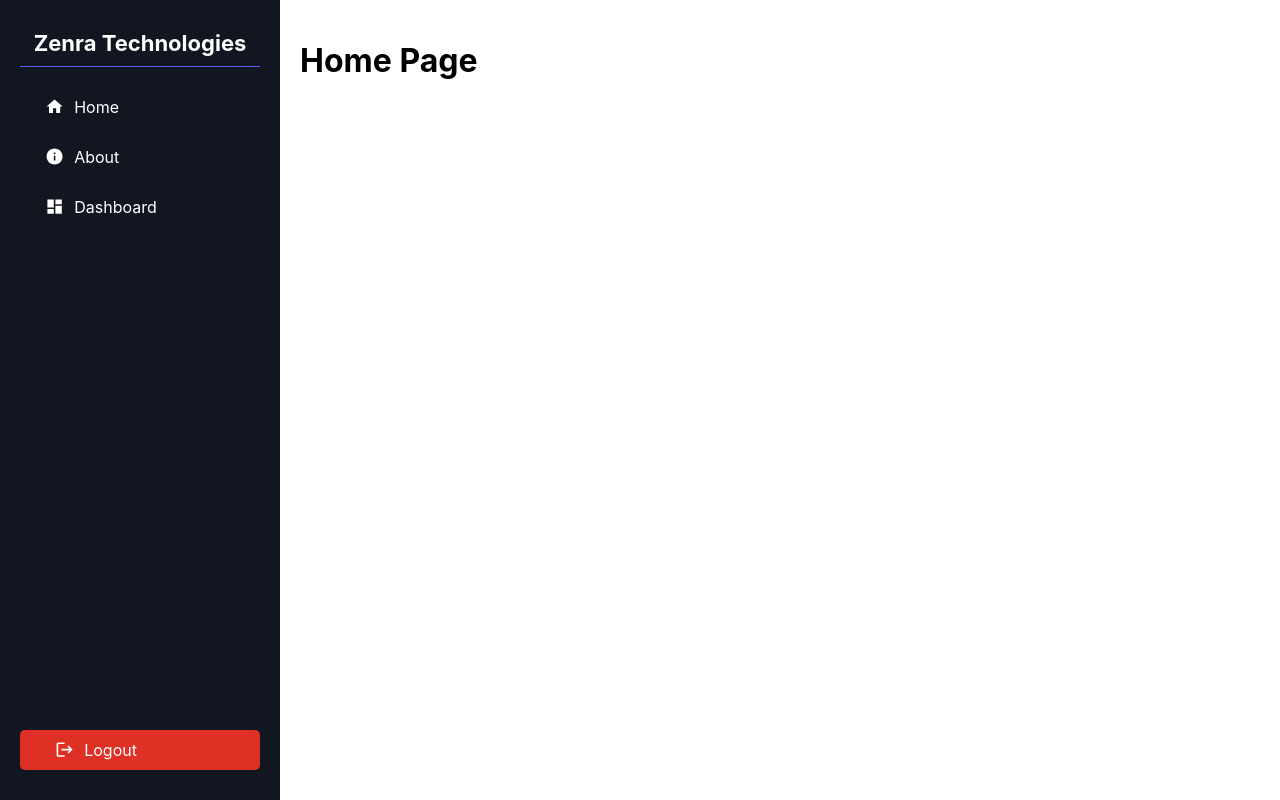
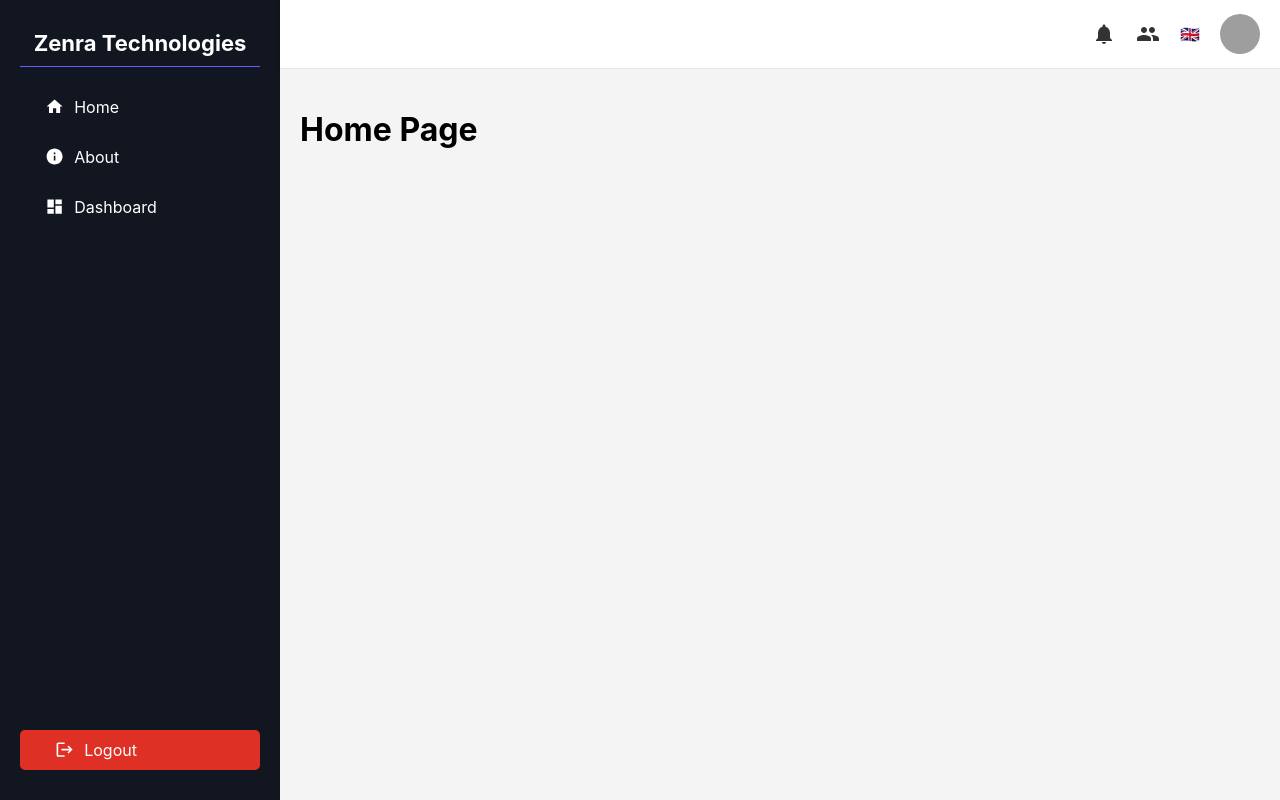
Before and after one commit to LahiruV/Zenra-Front-V2, a React (Vite) app: page / in a window 1280 px wide. Built offline with nearby package versions, Linux system fonts and the light colour scheme; grey boxes are pictures that could not be loaded.

Commit message:
Refactor sidebar component CSS and add header component

```diff
--- a/src/components/index.ts
+++ b/src/components/index.ts
@@ -1,3 +1,4 @@
 export { default as Home } from './aa/Home';
-export { default as Sidebar } from './main-components/sidebar-components/sidebar-component';
+export { default as Sidebar } from './main-components/sidebar-component/sidebar-component';
 export { default as NewHome } from './aa/NewHome';
+export { default as Header } from './main-components/header-component/header-component';
--- /dev/null
+++ b/src/components/main-components/header-component/header-component.css
@@ -0,0 +1,41 @@
+.main-header {
+    height: 68px;
+    display: flex;
+    justify-content: space-between;
+    align-items: center;
+    padding: 0 20px;
+    box-shadow: 0 2px 4px rgba(0, 0, 0, 0.1);
+    background-color: #fff;
+    border-bottom: 1px solid #eaeaea;
+}
+
+.header-left {
+    display: flex;
+    align-items: center;
+}
+
+.header-right {
+    display: flex;
+    align-items: center;
+}
+
+.header-icon {
+    margin-right: 20px;
+    cursor: pointer;
+    font-size: 24px;
+    color: #333;
+}
+
+.header-language {
+    display: flex;
+    align-items: center;
+    margin-right: 20px;
+    font-size: 16px;
+}
+
+.header-avatar {
+    cursor: pointer;
+    width: 40px;
+    height: 40px;
+    border-radius: 50%;
+}
--- /dev/null
+++ b/src/components/main-components/header-component/header-component.tsx
@@ -0,0 +1,26 @@
+import React from 'react';
+import NotificationsIcon from '@mui/icons-material/Notifications';
+import PeopleIcon from '@mui/icons-material/People';
+import Avatar from '@mui/material/Avatar';
+import './header-component.css';
+
+const Header: React.FC = () => {
+    return <div>
+        <header className='main-header'>
+            <div className='header-left'>
+                {/* <SearchIcon className="header-icon" /> */}
+            </div>
+            <div className='header-right'>
+                <NotificationsIcon className="header-icon" />
+                <PeopleIcon className="header-icon" />
+                <div className="header-language">
+                    <span>🇬🇧</span>
+                    {/* Add your language switcher here */}
+                </div>
+                <Avatar src="https://i.pravatar.cc/300" alt="User Avatar" className="header-avatar" />
+            </div>
+        </header>
+    </div>;
+};
+
+export default Header;
--- a/src/layout/main-base-layout/main-base-layout.css
+++ b/src/layout/main-base-layout/main-base-layout.css
@@ -4,8 +4,15 @@
     margin: -8px;
 }
 
+.content-area {
+    flex: 1;
+    display: flex;
+    flex-direction: column;
+}
+
 .main-base-layout-children {
     flex: 1;
     padding: 20px;
     overflow-y: auto;
+    background-color: #f4f4f4;
 }
--- a/src/layout/main-base-layout/main-base-layout.tsx
+++ b/src/layout/main-base-layout/main-base-layout.tsx
@@ -1,5 +1,5 @@
 import React from 'react';
-import { Sidebar } from '@zenra/components';
+import { Header, Sidebar } from '@zenra/components';
 import './main-base-layout.css';
 
 interface LayoutProps {
@@ -11,8 +11,11 @@ const MainBaseLayout: React.FC<LayoutProps> = ({ children, showSidebar = true })
     return (
         <div className='main-base-layout'>
             {showSidebar && <Sidebar isAuthenticated={true} />}
-            <div className='main-base-layout-children'>
-                {children}
+            <div className='content-area'>
+                <Header />
+                <div className='main-base-layout-children'>
+                    {children}
+                </div>
             </div>
         </div>
     );
```
Also changed, not shown: src/components/main-components/sidebar-component/sidebar-component.css (renamed from src/components/main-components/sidebar-components/sidebar-component.css), src/components/main-components/sidebar-component/sidebar-component.tsx (renamed from src/components/main-components/sidebar-components/sidebar-component.tsx).
